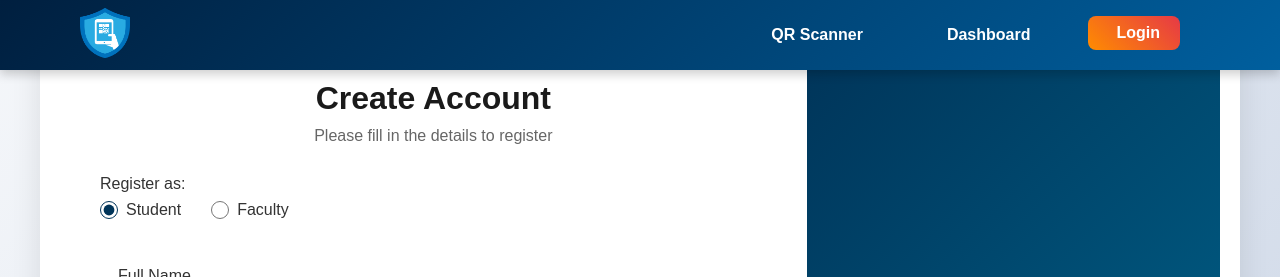
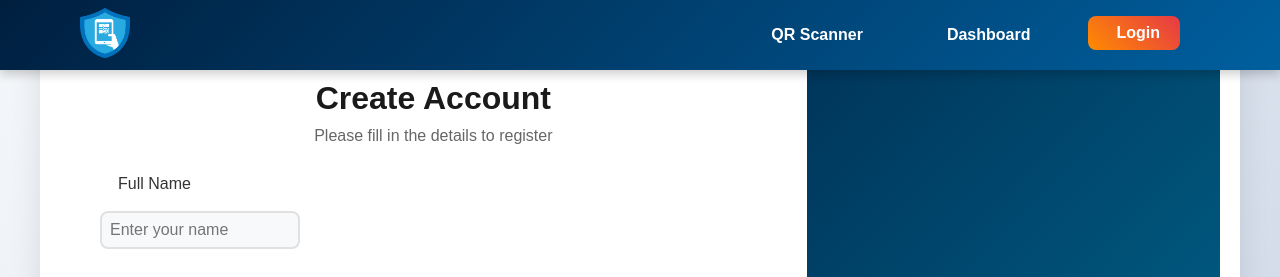
Before and after one commit to DevMinipara/Attendence_system, a React (Vite) app: page /register in a window 1280 px wide. Shown: the top 277 px of the page. Built offline with nearby package versions, Linux system fonts and the light colour scheme.

Commit message:
Admin Dashboard

```diff
--- a/src/pages/Student/Register.jsx
+++ b/src/pages/Student/Register.jsx
@@ -75,31 +75,7 @@ const Register = () => {
                     </div>
                     {successMessage && <div className="success-message">{successMessage}</div>}
                     <form onSubmit={handleSubmit} className="register-form">
-                        <div className="form-group radio-group">
-                            <label className="radio-label">Register as:</label>
-                            <div className="radio-options">
-                                <label className="radio-option">
-                                    <input
-                                        type="radio"
-                                        name="userType"
-                                        value="student"
-                                        checked={formData.userType === "student"}
-                                        onChange={handleChange}
-                                    />
-                                    <span>Student</span>
-                                </label>
-                                <label className="radio-option">
-                                    <input
-                                        type="radio"
-                                        name="userType"
-                                        value="faculty"
-                                        checked={formData.userType === "faculty"}
-                                        onChange={handleChange}
-                                    />
-                                    <span>Faculty</span>
-                                </label>
-                            </div>
-                        </div>
+
 
                         <div className="form-group">
                             <label>
```
